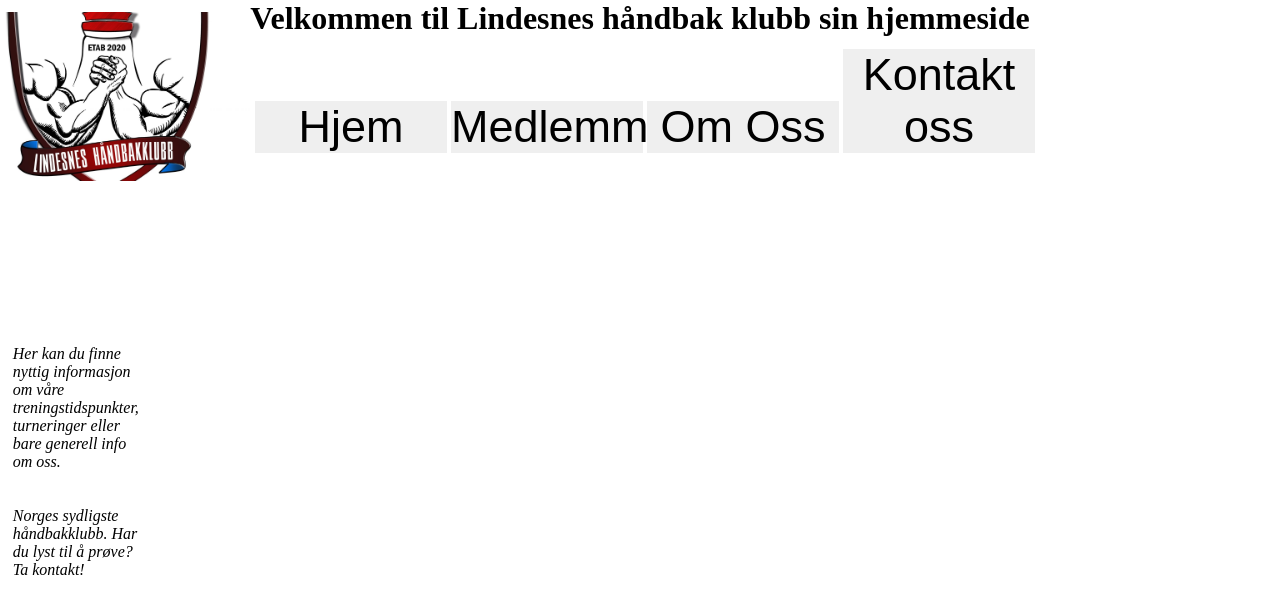
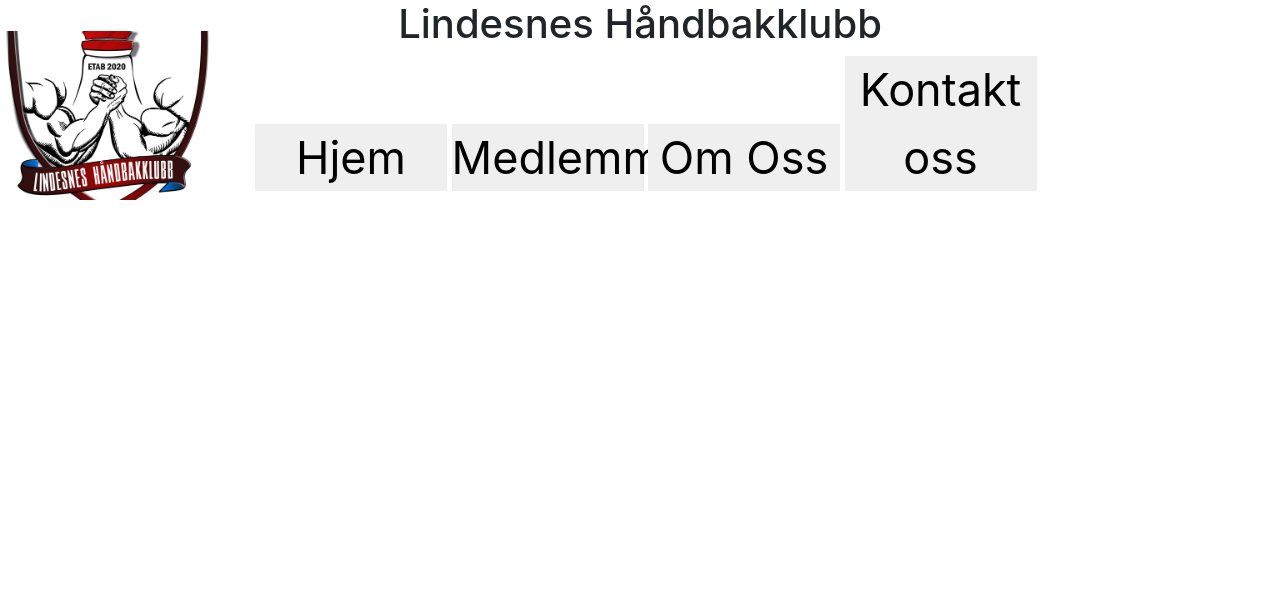
Before and after one commit to AreTobias/lhbk, a Django app: page / in a window 1280 px wide. Shown: the top 614 px of the page. Run offline with Django 3.2, Linux system fonts and the light colour scheme; some libraries are stand-ins or nearby versions.

Commit message:
Endret mye fra forskjellige templates, inn i base.html sånn at hvis det skal gjøres endringer, trenger man bare endre base.html istedenfor hver enkelt template fil.

```diff
--- a/trydjango/static/css/main.css
+++ b/trydjango/static/css/main.css
@@ -1,6 +1,6 @@
-*{
-    margin: 0%;
-    padding: 0%;
+* {
+    margin: 0;
+    padding: 0;
 }
 
 .box-1{
@@ -8,6 +8,22 @@
     background-image: -moz-element();
     padding: 0%;
     border: slategray;
+
+}
+
+.Title-block{
+    text-align: center;
+
+}
+
+.Title-block img{
+    margin-top: -25px;
+    margin-left: -45px;
+    float: left;
+}
+
+.base-head{
+    margin: 10%;
 
 }
 
@@ -20,48 +36,8 @@
 }
 
 
-.container-1{
-    width: 10%;
-    font-style: italic;
-    margin: 1%;
-    margin-top: 15%;
 
 
-
-}
-
-.container-hjem-h1{
-
-    text-align: center;
-}
-
-.container-hjem-h1 img{
-    margin-top: -25px;
-    margin-left: -45px;
-    float: left;
-}
-
-.container-kontakt-oss-h1{
-
-    text-align: center;
-}
-
-.container-kontakt-oss-h1 img{
-    margin-top: -25px;
-    margin-left: -45px;
-    float: left;
-}
-
-.container-om-oss-h1{
-
-    text-align: center;
-}
-
-.container-om-oss-h1 img{
-    margin-top: -25px;
-    margin-left: -45px;
-    float: left;
-}
 .button-hjem{
     width: 15%;
     margin-top: 5%;
--- a/trydjango/templates/base.html
+++ b/trydjango/templates/base.html
@@ -1,16 +1,30 @@
 <!DOCTYPE html>
 {% load static %}
-<div class="box-1">
+
 <html>
 
+
+
+<!-- Required meta tags -->
+<meta charset="utf-8">
+<meta name="viewport" content="width=device-width, initial-scale=1, shrink-to-fit=no">
+
+<!-- Bootstrap CSS -->
+<link rel="stylesheet" href="https://maxcdn.bootstrapcdn.com/bootstrap/4.0.0/css/bootstrap.min.css" integrity="sha384-Gn5384xqQ1aoWXA+058RXPxPg6fy4IWvTNh0E263XmFcJlSAwiGgFAW/dAiS6JXm" crossorigin="anonymous">
+
 <head>
-    <title>Lindesnes Håndbakklubb</title>
+<div class="Title-block">
+    {% block title %}
+    {% endblock title%}
+<a href="{% url 'hjem-hjem' %}"><img src="{% static 'images/LHBKK.jpg' %}" width="300"></a>
+</div>
+
+{% include 'navbar.html' %}
+
 <link rel="stylesheet" type="text/css" href="{% static '/css/main.css' %}">
 </head>
 
-<body>
 
-</body>
 
 
 
@@ -18,11 +32,14 @@
 
 
     {% block content %}
-         replace me
-
     {% endblock %}
 
 
+    <!-- Optional JavaScript -->
+    <!-- jQuery first, then Popper.js, then Bootstrap JS -->
+    <script src="https://code.jquery.com/jquery-3.2.1.slim.min.js" integrity="sha384-KJ3o2DKtIkvYIK3UENzmM7KCkRr/rE9/Qpg6aAZGJwFDMVNA/GpGFF93hXpG5KkN" crossorigin="anonymous"></script>
+    <script src="https://cdnjs.cloudflare.com/ajax/libs/popper.js/1.12.9/umd/popper.min.js" integrity="sha384-ApNbgh9B+Y1QKtv3Rn7W3mgPxhU9K/ScQsAP7hUibX39j7fakFPskvXusvfa0b4Q" crossorigin="anonymous"></script>
+    <script src="https://maxcdn.bootstrapcdn.com/bootstrap/4.0.0/js/bootstrap.min.js" integrity="sha384-JZR6Spejh4U02d8jOt6vLEHfe/JQGiRRSQQxSfFWpi1MquVdAyjUar5+76PVCmYl" crossorigin="anonymous"></script>
 
 
 </body>
--- a/trydjango/templates/hjem.html
+++ b/trydjango/templates/hjem.html
@@ -1,37 +1,12 @@
 {% extends 'base.html' %}
 {% load static %}
 
-{% block content %}
 
-<!DOCTYPE html>
-<html>
-
-<link rel="stylesheet" type="text/css" href="{% static 'css/main.css' %}">
-
-<head>
-
-    <div class="container-hjem-h1">
-    <h1> Velkommen til Lindesnes håndbak klubb sin hjemmeside </h1>
-    <a href="http://127.0.0.1:8000/hjem/"><img src="{% static 'images/LHBKK.jpg' %}" width="300"></a>
-    </div>
+{% block title %}
+<title>Lindesnes Håndbakklubb</title>
+<h1>Lindesnes Håndbakklubb</h1>
+{% endblock title%}
 
 
-
-
-</head>
-
-<body>
-    {% include 'navbar.html' %}
-    <div class="container-1">
-
-    <p> Her kan du finne nyttig informasjon om våre treningstidspunkter, turneringer eller bare generell info om oss. </p>
-    <br>
-    <br>
-    <p> Norges sydligste håndbakklubb.
-        Har du lyst til å prøve? Ta kontakt!</p>
-    </div>
-
-</body>
-</html>
-
+{% block content %}
 {% endblock %}
```
Also changed, not shown: trydjango/templates/kontakt_oss.html (+10 -8 lines), trydjango/templates/medlemmer.html (+9 -8 lines), trydjango/templates/om_oss.html (+8 -9 lines). Lines whose indentation alone changed are shown as unchanged.
